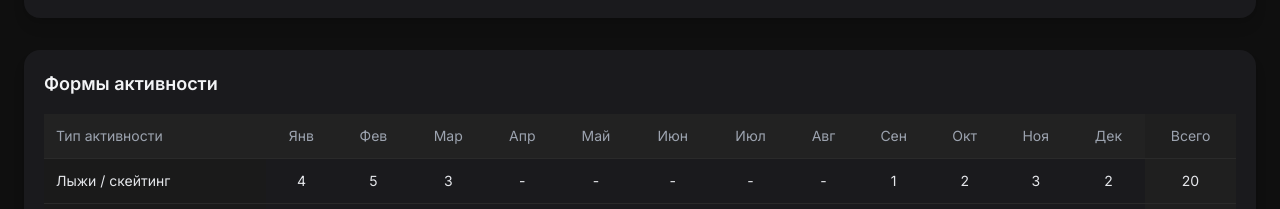
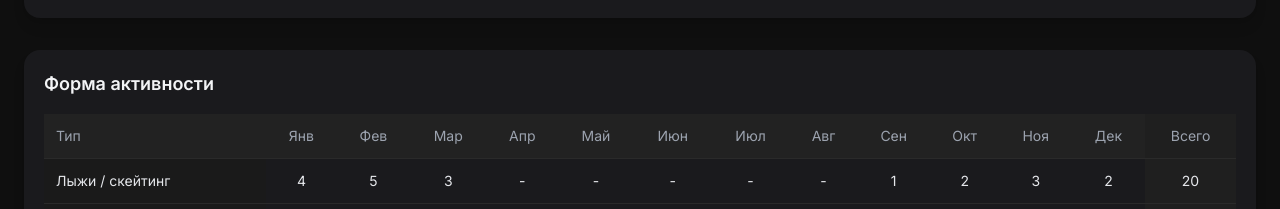
Before and after one commit to mbaliabin/dagbook-test, a React (Vite) app in the folder fasx-frontend/: page /statistics in a window 1280 px wide. Shown: the part 1493-1702 px from the top of the page. Built offline with nearby package versions, Linux system fonts and the light colour scheme.

Commit message:
Доработка StatisticsPage.tsx 228

```diff
--- a/fasx-frontend/src/pages/StatisticsPage.tsx
+++ b/fasx-frontend/src/pages/StatisticsPage.tsx
@@ -75,9 +75,10 @@ export default function StatsPage() {
   const computeWeekColumns = () => {
     const today = dayjs();
     const currentWeek = today.week(); // текущая неделя
+    const year = today.year();
     const weeks: string[] = [];
     for (let i = 1; i <= currentWeek; i++) {
-      weeks.push(`Неделя ${i}`);
+      weeks.push(`${i}/${year}`);
     }
     return weeks;
   };
@@ -319,13 +320,13 @@ export default function StatsPage() {
           </table>
         </div>
 
-        {/* Формы активности */}
+        {/* Типы движения */}
         <div className="bg-[#1a1a1d] p-5 rounded-2xl shadow-lg overflow-x-auto">
-          <h2 className="text-lg font-semibold text-gray-100 mb-4">Формы активности</h2>
+          <h2 className="text-lg font-semibold text-gray-100 mb-4">Форма активности</h2>
           <table className="w-full min-w-[900px] text-sm border-collapse">
             <thead>
               <tr className="bg-[#222] text-gray-400 text-left">
-                <th className="p-3 font-medium sticky left-0 bg-[#222]">Тип активности</th>
+                <th className="p-3 font-medium sticky left-0 bg-[#222]">Тип</th>
                 {filteredMonths.map((m) => (<th key={m} className="p-3 font-medium text-center">{m}</th>))}
                 <th className="p-3 font-medium text-center bg-[#1f1f1f]">Всего</th>
               </tr>
```
